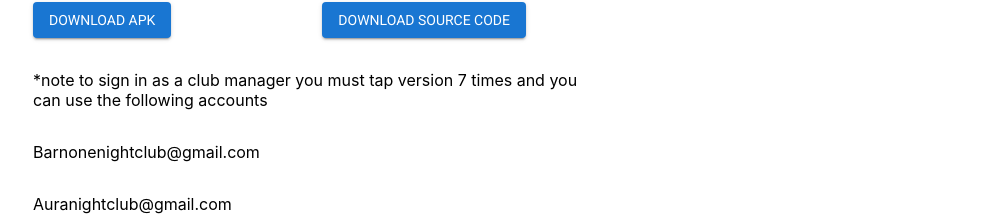
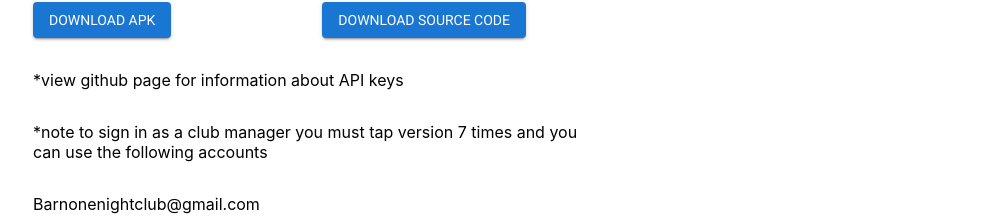
Before and after one commit to qiuandyq/nightclub, a React (Create React App) app: page / in a window 1280 px wide. Shown: the part 877-1093 px from the top of the page, without its empty margins (181-1174 px from the left). Built offline with nearby package versions, Linux system fonts and the light colour scheme.

Commit message:
updated text

```diff
--- a/src/App.js
+++ b/src/App.js
@@ -168,6 +168,11 @@ export const App = () => {
                   </Grid>
                   <Grid item xs={12}>
                     <Typography variant="p">
+                      *view github page for information about API keys
+                    </Typography>
+                  </Grid>
+                  <Grid item xs={12}>
+                    <Typography variant="p">
                       *note to sign in as a club manager you must tap version 7
                       times and you can use the following accounts
                     </Typography>
```
